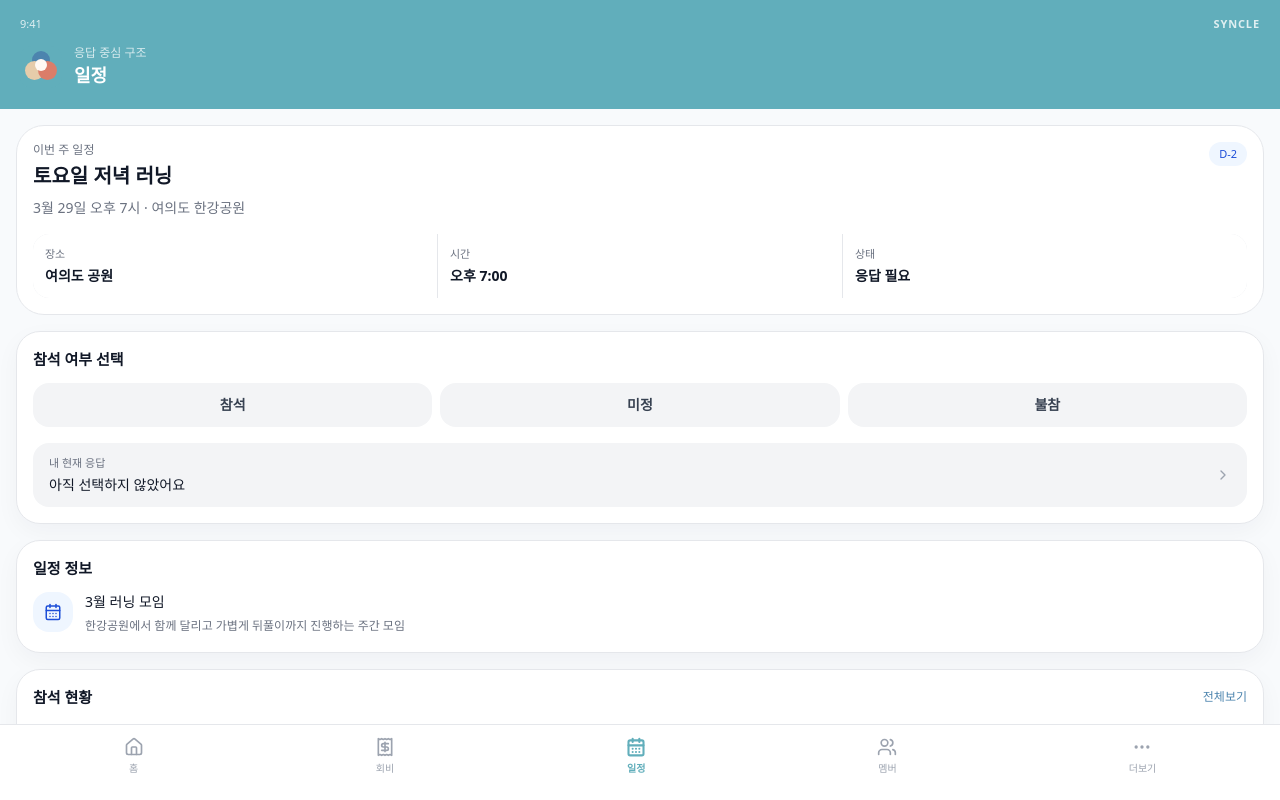
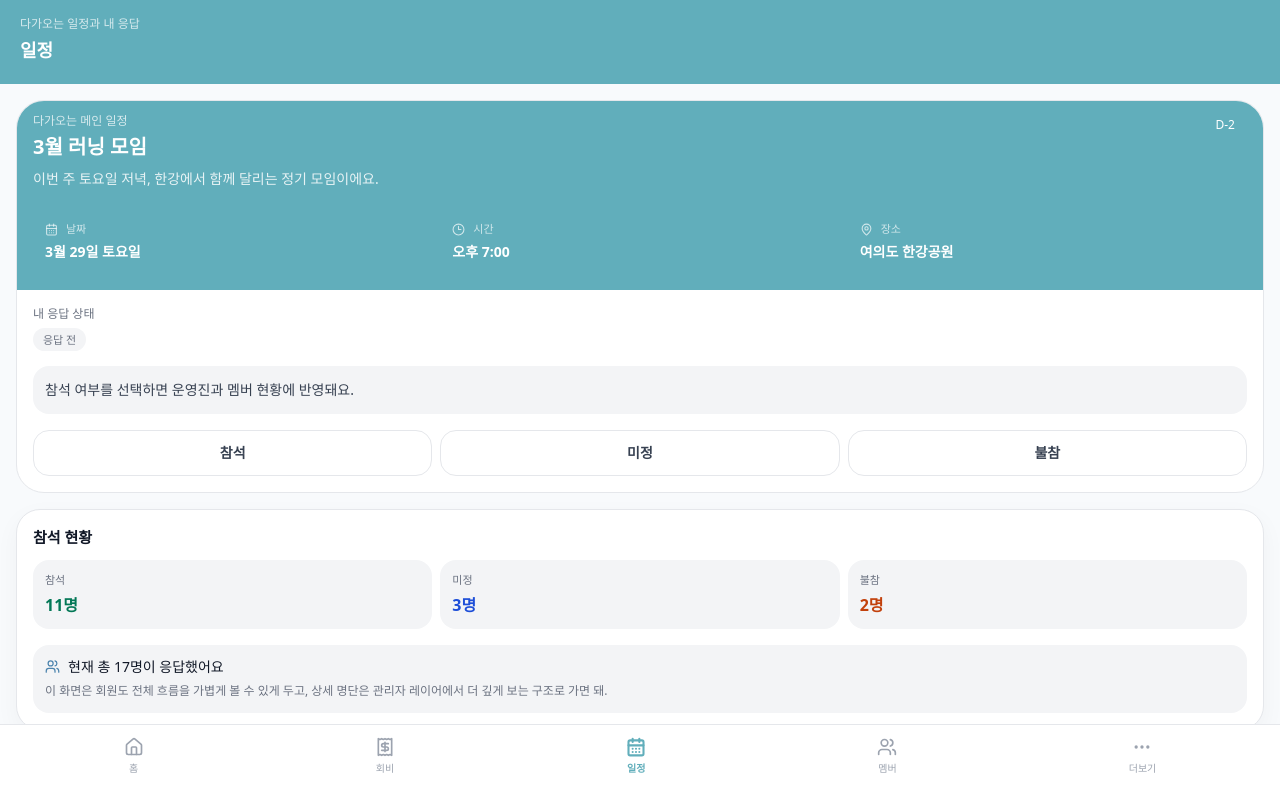
Before and after one commit to onedoonamoo-boop/SYNCLE, a React (Vite) app: page /schedule in a window 1280 px wide. Built offline with nearby package versions, Linux system fonts and the light colour scheme.

Commit message:
feat: Add GroupListPage and update SchedulePage & Router

```diff
--- a/src/pages/SchedulePage.tsx
+++ b/src/pages/SchedulePage.tsx
@@ -1,9 +1,59 @@
-import { useState } from 'react'
-import SyncleMark from '@/components/SyncleMark'
+import { useMemo, useState } from 'react'
+import {
+  CalendarDays,
+  Check,
+  ChevronRight,
+  Clock3,
+  MapPin,
+  Users,
+} from 'lucide-react'
 import { synclePalette as palette } from '@/lib/synclePalette'
-import { CalendarDays, ChevronRight } from 'lucide-react'
 
 type AttendState = '참석' | '미정' | '불참' | null
+type Tone = 'neutral' | 'coral' | 'mint' | 'blue'
+
+type AgendaItem = {
+  time: string
+  title: string
+  sub: string
+}
+
+type UpcomingItem = {
+  title: string
+  meta: string
+  tone?: Tone
+}
+
+const agendaItems: AgendaItem[] = [
+  {
+    time: '19:00',
+    title: '집합 및 인원 확인',
+    sub: '여의도 한강공원 2번 출입구 앞',
+  },
+  {
+    time: '19:15',
+    title: '가벼운 스트레칭',
+    sub: '초보자도 같이 진행해요',
+  },
+  {
+    time: '19:30',
+    title: '러닝 시작',
+    sub: '한강 코스 약 5km',
+  },
+]
+
+const upcomingItems: UpcomingItem[] = [
+  {
+    title: '4월 6일 아침 러닝',
+    meta: '오전 9시 · 반포 한강공원',
+    tone: 'blue',
+  },
+  {
+    title: '4월 13일 주말 번개',
+    meta: '오후 6시 · 장소 추후 공지',
+    tone: 'neutral',
+  },
+]
 
 function Surface({
   title,
@@ -15,7 +65,7 @@ function Surface({
   children: React.ReactNode
 }) {
   return (
-    <div
+    <section
       className="rounded-[24px] border bg-white p-4"
       style={{
         borderColor: palette.line,
@@ -25,21 +75,29 @@ function Surface({
       {(title || action) && (
         <div className="mb-3 flex items-center justify-between">
           {title ? (
-            <div className="text-[15px] font-semibold" style={{ color: palette.ink }}>
+            <h2
+              className="text-[15px] font-semibold"
+              style={{ color: palette.ink }}
+            >
               {title}
-            </div>
+            </h2>
           ) : (
             <div />
           )}
+
           {action ? (
-            <button className="text-xs font-medium" style={{ color: palette.blue }}>
+            <button
+              className="text-xs font-medium"
+              style={{ color: palette.blue }}
+            >
               {action}
             </button>
           ) : null}
         </div>
       )}
+
       {children}
-    </div>
+    </section>
   )
 }
 
@@ -48,7 +106,7 @@ function StatusChip({
   tone = 'neutral',
 }: {
   label: string
-  tone?: 'neutral' | 'coral' | 'mint' | 'blue'
+  tone?: Tone
 }) {
   const tones = {
     neutral: { bg: palette.bgMuted, color: palette.muted },
@@ -69,208 +127,392 @@ function StatusChip({
   )
 }
 
-function SummaryRow({
+function ResponseButton({
+  label,
+  selected,
+  onClick,
+}: {
+  label: Exclude<AttendState, null>
+  selected: boolean
+  onClick: () => void
+}) {
+  const selectedStyle =
+    label === '참석'
+      ? {
+          backgroundColor: palette.successBg,
+          borderColor: palette.successText,
+          color: palette.successText,
+        }
+      : label === '불참'
+        ? {
+            backgroundColor: palette.warnBg,
+            borderColor: palette.warnText,
+            color: palette.warnText,
+          }
+        : {
+            backgroundColor: palette.infoBg,
+            borderColor: palette.infoText,
+            color: palette.infoText,
+          }
+
+  return (
+    <button
+      onClick={onClick}
+      className="rounded-2xl border px-3 py-3 text-sm font-semibold transition-transform active:scale-[0.99]"
+      style={
+        selected
+          ? selectedStyle
+          : {
+              backgroundColor: palette.bg,
+              borderColor: palette.line,
+              color: palette.text,
+            }
+      }
+    >
+      {label}
+    </button>
+  )
+}
+
+function SummaryCard({
   label,
   value,
   tone = 'neutral',
 }: {
   label: string
   value: string
-  tone?: 'neutral' | 'coral' | 'mint' | 'blue'
+  tone?: Tone
 }) {
-  const colorMap = {
-    neutral: palette.muted,
-    coral: palette.warnText,
-    mint: palette.successText,
-    blue: palette.infoText,
-  }
+  const valueColor =
+    tone === 'mint'
+      ? palette.successText
+      : tone === 'coral'
+        ? palette.warnText
+        : tone === 'blue'
+          ? palette.infoText
+          : palette.ink
 
   return (
-    <div className="flex items-center justify-between py-2">
-      <span className="text-sm" style={{ color: palette.ink }}>
+    <div
+      className="rounded-2xl p-3"
+      style={{ backgroundColor: palette.bgMuted }}
+    >
+      <div className="text-[11px]" style={{ color: palette.muted }}>
         {label}
-      </span>
-      <span className="text-sm font-semibold" style={{ color: colorMap[tone] }}>
+      </div>
+      <div className="mt-1 text-base font-semibold" style={{ color: valueColor }}>
         {value}
-      </span>
+      </div>
     </div>
+  )
+}
+
+function AgendaRow({ item }: { item: AgendaItem }) {
+  return (
+    <div className="flex gap-3">
+      <div
+        className="w-[52px] rounded-2xl px-2 py-2 text-center text-xs font-semibold"
+        style={{
+          backgroundColor: palette.bgMuted,
+          color: palette.ink,
+        }}
+      >
+        {item.time}
+      </div>
+
+      <div className="flex-1 rounded-2xl px-3 py-2" style={{ backgroundColor: palette.bg }}>
+        <div className="text-sm font-medium" style={{ color: palette.ink }}>
+          {item.title}
+        </div>
+        <div className="mt-1 text-xs leading-5" style={{ color: palette.muted }}>
+          {item.sub}
+        </div>
+      </div>
+    </div>
+  )
+}
+
+function UpcomingRow({ item }: { item: UpcomingItem }) {
+  const chipLabel =
+    item.tone === 'blue'
+      ? '예정'
+      : item.tone === 'coral'
+        ? '중요'
+        : null
+
+  return (
+    <button className="flex w-full items-center justify-between py-1 text-left">
+      <div>
+        <div className="text-sm font-medium" style={{ color: palette.ink }}>
+          {item.title}
+        </div>
+        <div className="mt-1 text-xs" style={{ color: palette.muted }}>
+          {item.meta}
+        </div>
+      </div>
+
+      <div className="ml-3 flex items-center gap-2">
+        {chipLabel ? <StatusChip label={chipLabel} tone={item.tone} /> : null}
+        <ChevronRight size={16} color="#9CA3AF" />
+      </div>
+    </button>
   )
 }
 
 export default function SchedulePage() {
   const [attend, setAttend] = useState<AttendState>(null)
 
-  const attendOptions: {
-    label: Exclude<AttendState, null>
-    selectedBg: string
-    selectedColor: string
-    tone: 'mint' | 'blue' | 'coral'
-  }[] = [
-    {
-      label: '참석',
-      selectedBg: palette.signature,
-      selectedColor: '#FFFFFF',
-      tone: 'mint',
-    },
-    {
-      label: '미정',
-      selectedBg: palette.infoBg,
-      selectedColor: palette.infoText,
-      tone: 'blue',
-    },
-    {
-      label: '불참',
-      selectedBg: palette.warnBg,
-      selectedColor: palette.warnText,
-      tone: 'coral',
-    },
-  ]
+  const baseCounts = {
+    참석: 11,
+    미정: 3,
+    불참: 2,
+  }
+
+  const responseMeta = useMemo(() => {
+    if (attend === '참석') {
+      return {
+        label: '참석 예정',
+        tone: 'mint' as Tone,
+        description: '좋아요. 운영진에게 참석으로 반영돼요.',
+      }
+    }
+
+    if (attend === '불참') {
+      return {
+        label: '불참',
+        tone: 'coral' as Tone,
+        description: '불참으로 반영됐어요. 일정은 계속 확인할 수 있어요.',
+      }
+    }
+
+    if (attend === '미정') {
+      return {
+        label: '미정',
+        tone: 'blue' as Tone,
+        description: '아직 고민 중으로 반영돼요. 나중에 다시 바꿀 수 있어요.',
+      }
+    }
+
+    return {
+      label: '응답 전',
+      tone: 'neutral' as Tone,
+      description: '참석 여부를 선택하면 운영진과 멤버 현황에 반영돼요.',
+    }
+  }, [attend])
+
+  const summaryCounts = useMemo(() => {
+    const counts = {
+      참석: baseCounts.참석,
+      미정: baseCounts.미정,
+      불참: baseCounts.불참,
+    }
+
+    if (attend === null) return counts
+
+    counts[attend] += 1
+    return counts
+  }, [attend])
 
   return (
-    <div>
-      {/* 공통 민트 헤더 */}
+    <div
+      style={{
+        backgroundColor: palette.bgSoft,
+        minHeight: '100%',
+      }}
+    >
+      {/* 상단 헤더 */}
       <div style={{ backgroundColor: palette.signature }}>
         <div className="px-5 pb-5 pt-4 text-white">
-          <div className="mb-3 flex items-center justify-between text-[11px] text-white/80">
-            <span>9:41</span>
-            <span style={{ letterSpacing: '0.08em', fontWeight: 600 }}>SYNCLE</span>
-          </div>
-
-          <div className="flex items-center gap-3">
-            <SyncleMark size={42} />
-            <div>
-              <div className="text-xs text-white/75">응답 중심 구조</div>
-              <div className="text-lg font-semibold">일정</div>
-            </div>
-          </div>
+          <div className="text-xs text-white/75">다가오는 일정과 내 응답</div>
+          <div className="mt-1 text-lg font-semibold">일정</div>
         </div>
       </div>
 
+      {/* 본문 */}
       <div className="space-y-4 p-4">
-        {/* 기본 히어로 슬롯 */}
-        <div
-          className="rounded-[28px] border bg-white p-4"
+        {/* 대표 일정 카드 */}
+        <section
+          className="overflow-hidden rounded-[28px] border bg-white"
           style={{ borderColor: palette.line }}
         >
-          <div className="flex items-start justify-between gap-3">
-            <div>
-              <div className="text-xs" style={{ color: palette.muted }}>
-                이번 주 일정
+          <div
+            className="px-4 pb-4 pt-3 text-white"
+            style={{ backgroundColor: palette.signature }}
+          >
+            <div className="flex items-start justify-between gap-3">
+              <div>
+                <div className="text-xs text-white/75">다가오는 메인 일정</div>
+                <div className="mt-1 text-xl font-semibold">3월 러닝 모임</div>
+                <div className="mt-2 text-sm leading-5 text-white/85">
+                  이번 주 토요일 저녁, 한강에서 함께 달리는 정기 모임이에요.
+                </div>
               </div>
-              <div className="mt-1 text-xl font-semibold" style={{ color: palette.ink }}>
-                토요일 저녁 러닝
-              </div>
-              <div className="mt-2 text-sm" style={{ color: palette.muted }}>
-                3월 29일 오후 7시 · 여의도 한강공원
+
+              <div className="rounded-full bg-white/18 px-3 py-1 text-xs font-medium text-white">
+                D-2
               </div>
             </div>
 
-            <StatusChip label="D-2" tone="blue" />
+            <div className="mt-5 grid gap-2 sm:grid-cols-3">
+              <div className="rounded-2xl bg-white/14 px-3 py-3">
+                <div className="flex items-center gap-2 text-[11px] text-white/70">
+                  <CalendarDays size={13} />
+                  날짜
+                </div>
+                <div className="mt-1 text-sm font-semibold">3월 29일 토요일</div>
+              </div>
+
+              <div className="rounded-2xl bg-white/14 px-3 py-3">
+                <div className="flex items-center gap-2 text-[11px] text-white/70">
+                  <Clock3 size={13} />
+                  시간
+                </div>
+                <div className="mt-1 text-sm font-semibold">오후 7:00</div>
+              </div>
+
+              <div className="rounded-2xl bg-white/14 px-3 py-3">
+                <div className="flex items-center gap-2 text-[11px] text-white/70">
+                  <MapPin size={13} />
+                  장소
+                </div>
+                <div className="mt-1 text-sm font-semibold">여의도 한강공원</div>
+              </div>
+            </div>
+          </div>
+
+          <div className="px-4 pb-4 pt-4">
+            <div className="flex items-center justify-between gap-3">
+              <div>
+                <div className="text-xs" style={{ color: palette.muted }}>
+                  내 응답 상태
+                </div>
+                <div className="mt-1">
+                  <StatusChip
+                    label={responseMeta.label}
+                    tone={responseMeta.tone}
+                  />
+                </div>
+              </div>
+
+              {attend === '참석' ? (
+                <div
+                  className="inline-flex items-center gap-1 rounded-full px-3 py-1 text-xs font-medium"
+                  style={{
+                    backgroundColor: palette.successBg,
+                    color: palette.successText,
+                  }}
+                >
+                  <Check size={13} />
+                  응답 반영됨
+                </div>
+              ) : null}
+            </div>
+
+            <div
+              className="mt-4 rounded-2xl p-3"
+              style={{ backgroundColor: palette.bgMuted }}
+            >
+              <div className="text-sm leading-6" style={{ color: palette.text }}>
+                {responseMeta.description}
+              </div>
+            </div>
+
+            <div className="mt-4 grid grid-cols-3 gap-2">
+              <ResponseButton
+                label="참석"
+                selected={attend === '참석'}
+                onClick={() => setAttend('참석')}
+              />
+              <ResponseButton
+                label="미정"
+                selected={attend === '미정'}
+                onClick={() => setAttend('미정')}
+              />
+              <ResponseButton
+                label="불참"
+                selected={attend === '불참'}
+                onClick={() => setAttend('불참')}
+              />
+            </div>
+          </div>
+        </section>
+
+        {/* 참석 현황 */}
+        <Surface title="참석 현황">
+          <div className="grid grid-cols-3 gap-2">
+            <SummaryCard label="참석" value={`${summaryCounts.참석}명`} tone="mint" />
+            <SummaryCard label="미정" value={`${summaryCounts.미정}명`} tone="blue" />
+            <SummaryCard label="불참" value={`${summaryCounts.불참}명`} tone="coral" />
           </div>
 
           <div
-            className="mt-4 grid grid-cols-3 gap-px overflow-hidden rounded-2xl"
-            style={{ backgroundColor: palette.line }}
+            className="mt-4 rounded-2xl p-3"
+            style={{ backgroundColor: palette.bgMuted }}
           >
-            <div className="bg-white px-3 py-3">
-              <div className="text-[11px]" style={{ color: palette.muted }}>
-                장소
-              </div>
-              <div className="mt-1 text-sm font-semibold" style={{ color: palette.ink }}>
-                여의도 공원
+            <div className="flex items-center gap-2">
+              <Users size={15} color={palette.blue} />
+              <div className="text-sm font-medium" style={{ color: palette.ink }}>
+                현재 총 17명이 응답했어요
               </div>
             </div>
-            <div className="bg-white px-3 py-3">
-              <div className="text-[11px]" style={{ color: palette.muted }}>
-                시간
-              </div>
-              <div className="mt-1 text-sm font-semibold" style={{ color: palette.ink }}>
-                오후 7:00
-              </div>
-            </div>
-            <div className="bg-white px-3 py-3">
-              <div className="text-[11px]" style={{ color: palette.muted }}>
-                상태
-              </div>
-              <div className="mt-1 text-sm font-semibold" style={{ color: palette.ink }}>
-                응답 필요
-              </div>
+            <div className="mt-1 text-xs leading-5" style={{ color: palette.muted }}>
+              이 화면은 회원도 전체 흐름을 가볍게 볼 수 있게 두고, 상세 명단은 관리자 레이어에서 더 깊게 보는 구조로 가면 돼.
             </div>
           </div>
-        </div>
+        </Surface>
 
-        {/* 참석 선택 */}
-        <Surface title="참석 여부 선택">
-          <div className="grid grid-cols-3 gap-2">
-            {attendOptions.map(({ label, selectedBg, selectedColor }) => {
-              const selected = attend === label
+        {/* 일정 세부 진행 */}
+        <Surface title="일정 진행">
+          <div className="space-y-3">
+            {agendaItems.map((item) => (
+              <AgendaRow key={`${item.time}-${item.title}`} item={item} />
+            ))}
+          </div>
+        </Surface>
 
-              return (
-                <button
-                  key={label}
-                  onClick={() => setAttend(label)}
-                  className="rounded-2xl px-3 py-3 text-sm font-semibold transition-all"
-                  style={{
-                    backgroundColor: selected ? selectedBg : palette.bgMuted,
-                    color: selected ? selectedColor : palette.text,
-                  }}
-                >
-                  {label}
-                </button>
-              )
-            })}
-          </div>
-
-          <div className="mt-4 flex items-center justify-between rounded-2xl px-4 py-3" style={{ backgroundColor: palette.bgMuted }}>
-            <div>
-              <div className="text-[11px]" style={{ color: palette.muted }}>
-                내 현재 응답
+        {/* 준비물 / 참고 */}
+        <Surface title="참고">
+          <div className="space-y-3">
+            <div
+              className="rounded-2xl p-3"
+              style={{ backgroundColor: palette.bgMuted }}
+            >
+              <div className="text-sm font-medium" style={{ color: palette.ink }}>
+                준비물
               </div>
-              <div className="mt-1 text-sm font-medium" style={{ color: palette.ink }}>
-                {attend ?? '아직 선택하지 않았어요'}
+              <div className="mt-1 text-xs leading-5" style={{ color: palette.muted }}>
+                러닝화, 가벼운 복장, 물 한 병 정도만 챙기면 돼요.
               </div>
             </div>
 
-            {attend ? (
-              <StatusChip
-                label={attend}
-                tone={attend === '참석' ? 'mint' : attend === '미정' ? 'blue' : 'coral'}
-              />
-            ) : (
-              <ChevronRight size={16} color="#9CA3AF" />
-            )}
-          </div>
-        </Surface>
-
-        {/* 일정 정보 */}
-        <Surface title="일정 정보">
-          <div className="flex items-start gap-3">
             <div
-              className="flex h-10 w-10 flex-shrink-0 items-center justify-center rounded-2xl"
-              style={{ backgroundColor: palette.infoBg, color: palette.infoText }}
+              className="rounded-2xl p-3"
+              style={{ backgroundColor: palette.bgMuted }}
             >
-              <CalendarDays size={18} />
-            </div>
-
-            <div>
               <div className="text-sm font-medium" style={{ color: palette.ink }}>
-                3월 러닝 모임
+                우천 시 안내
               </div>
               <div className="mt-1 text-xs leading-5" style={{ color: palette.muted }}>
-                한강공원에서 함께 달리고 가볍게 뒤풀이까지 진행하는 주간 모임
+                비가 많이 오면 일정 변경 공지가 올라오고, 홈 화면 하이라이트도 함께 바뀌어요.
               </div>
             </div>
           </div>
         </Surface>
 
-        {/* 참석 현황 */}
-        <Surface title="참석 현황" action="전체보기">
-          <div>
-            <SummaryRow label="참석" value="12명" tone="mint" />
-            <div className="h-px" style={{ backgroundColor: palette.line }} />
-            <SummaryRow label="불참" value="3명" tone="coral" />
-            <div className="h-px" style={{ backgroundColor: palette.line }} />
-            <SummaryRow label="미응답" value="5명" tone="blue" />
+        {/* 다음 일정 */}
+        <Surface title="다음 일정" action="전체">
+          <div className="space-y-3">
+            {upcomingItems.map((item, index) => (
+              <div key={`${item.title}-${item.meta}`}>
+                <UpcomingRow item={item} />
+                {index < upcomingItems.length - 1 ? (
+                  <div
+                    className="mt-3 h-px"
+                    style={{ backgroundColor: palette.line }}
+                  />
+                ) : null}
+              </div>
+            ))}
           </div>
         </Surface>
       </div>
```
Also changed, not shown: src/pages/GroupListPage.tsx (added, +99 -0 lines), src/router/index.tsx (+61 -23 lines).
